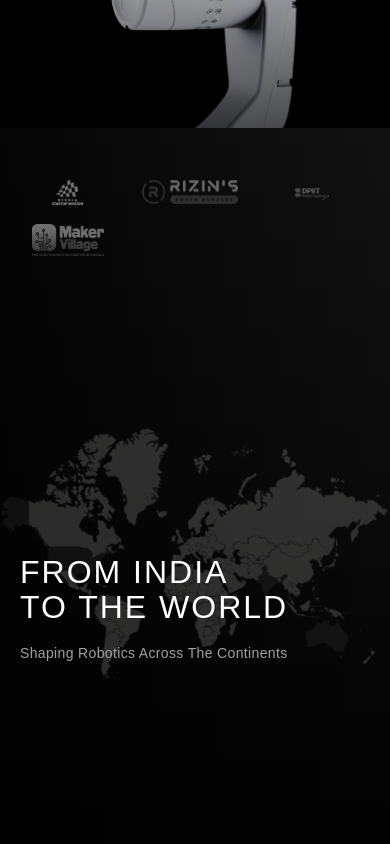
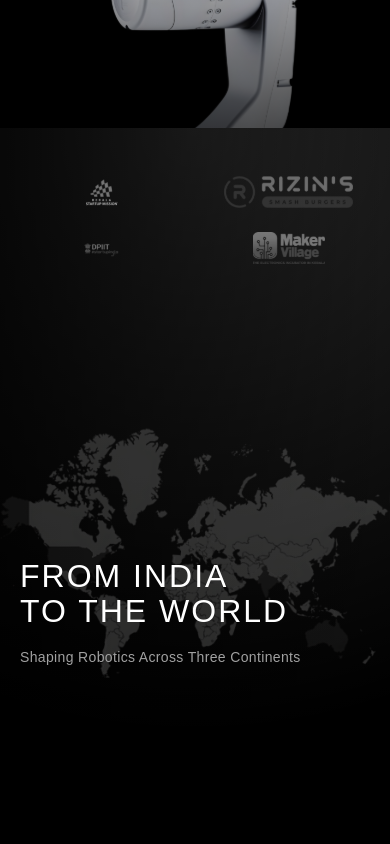
Before and after one commit to Afsalkalladi/sketchv2, a Next.js app: page / in a window 390 px wide. Shown: the part 1560-2404 px from the top of the page. Built offline with nearby package versions, Linux system fonts and the light colour scheme; a web font is replaced by a local one.

Commit message:
gradient added for globalsection

```diff
--- a/app/components/GlobalSection.tsx
+++ b/app/components/GlobalSection.tsx
@@ -4,12 +4,13 @@ export default function GlobalSection() {
   return (
     <section className="bg-black relative overflow-hidden h-screen min-h-[600px] sm:min-h-[700px] md:min-h-[882px] flex flex-col snap-start">
 
-      {/* Background Gradients & Map (Unchanged) */}
+      {/* --- Background Gradients & Map --- */}
       <div
-        className="absolute inset-0 opacity-10 pointer-events-none"
+        className="absolute inset-0 pointer-events-none"
         style={{
           background:
-            "linear-gradient(to bottom, rgba(255,255,255,0.7) 0%, rgba(255,255,255,0) 100%)",
+            "radial-gradient(circle at 50% 0%, rgba(255,255,255,0.15) 0%, rgba(0,0,0,0) 70%)",
+          zIndex: 0,
         }}
       />
       <div
@@ -32,78 +33,96 @@ export default function GlobalSection() {
         </div>
       </div>
 
-      {/* Main Content Container */}
+      {/* --- Main Content Container --- */}
       <div className="w-full px-5 md:px-10 lg:px-[60px] relative z-10 flex-grow flex flex-col py-12 sm:py-16 md:py-20">
 
         {/* --- TOP: LOGOS --- */}
-        {/* Kept at the top naturally as the first flex child */}
-        <div className="w-full grid grid-cols-3 md:grid-cols-5 gap-4 items-center opacity-80 mb-10 shrink-0">
+        <div className="w-full grid grid-cols-2 sm:grid-cols-3 md:grid-cols-5 gap-6 md:gap-4 items-center opacity-80 mb-10 shrink-0 justify-items-center md:justify-items-start">
           <Image
             src="/images/trusted/keralastartupmission.svg"
-            alt="Trusted Partner 1"
+            alt="Kerala Startup Mission"
             width={128}
             height={40}
-            className="h-8 sm:h-10 w-24 sm:w-32 object-contain"
+            className="h-8 sm:h-10 w-auto object-contain"
             priority
           />
           <Image
             src="/images/trusted/rizins.svg"
-            alt="Trusted Partner 2"
+            alt="Rizins"
             width={128}
             height={40}
-            className="h-8 sm:h-10 w-24 sm:w-32 object-contain"
+            className="h-8 sm:h-10 w-auto object-contain"
             priority
           />
           <Image
             src="/images/trusted/dpiit.svg"
-            alt="Trusted Partner 3"
+            alt="DPIIT"
             width={128}
             height={40}
-            className="h-8 sm:h-10 w-24 sm:w-32 object-contain"
+            className="h-8 sm:h-10 w-auto object-contain"
             priority
           />
-          <div>
           <Image
             src="/images/trusted/makervillage.svg"
-              alt="Trusted Partner 4"
+            alt="Maker Village"
             width={128}
             height={40}
-              className="h-8 sm:h-10 w-24 sm:w-32 object-contain"
+            className="h-8 sm:h-10 w-auto object-contain"
             priority
           />
-          </div>
           <div className="hidden md:block">
             <Image
               src="/images/trusted/cusat.svg"
-              alt="Trusted Partner 4"
+              alt="CUSAT"
               width={128}
               height={40}
-              className="h-8 sm:h-10 w-24 sm:w-32 object-contain"
+              className="h-8 sm:h-10 w-auto object-contain"
               priority
             />
           </div>
         </div>
 
         {/* --- MIDDLE: TEXT CONTENT --- */}
-        {/* 'flex-grow' fills the remaining vertical space.
-            'justify-center' aligns the inner text block to the vertical middle. */}
         <div className="flex-grow flex flex-col justify-center">
-          <div className="max-w-[520px] animate-slide-up">
-            <h2 className="font-sans text-[32px] sm:text-[36px] md:text-[42px] lg:text-[54px] leading-[1.1] sm:leading-[1.2] tracking-[2px] sm:tracking-[3px] md:tracking-[4px]">
-              <span className="block text-white font-light">
+          {/* Removed strict max-w constraint that was forcing wrapping */}
+          <div className="w-full max-w-3xl animate-slide-up">
+            <h2 className="font-sans text-[32px] sm:text-[36px] md:text-[42px] lg:text-[54px] leading-[1.1] sm:leading-[1.2] tracking-[2px] sm:tracking-[3px] md:tracking-[4px] text-white font-light">
+
+              {/* === LAYOUT 1: MOBILE (< md) === */}
+              {/* Forces:
+                  Line 1: FROM INDIA
+                  Line 2: TO THE WORLD
+              */}
+              <div className="block md:hidden">
+                <span className="block whitespace-nowrap">
                   FROM <span className="font-normal">INDIA</span>
                 </span>
-              <span className="block text-white font-light">
+                <span className="block whitespace-nowrap">
                   TO THE <span className="font-normal">WORLD</span>
                 </span>
+              </div>
+
+              {/* === LAYOUT 2: DESKTOP (>= md) === */}
+              {/* Forces:
+                  Line 1: FROM INDIA TO
+                  Line 2: THE WORLD
+              */}
+              <div className="hidden md:block">
+                <span className="block whitespace-nowrap">
+                  FROM <span className="font-normal">INDIA</span> TO
+                </span>
+                <span className="block whitespace-nowrap">
+                  THE <span className="font-normal">WORLD</span>
+                </span>
+              </div>
+
             </h2>
 
             <p className="font-sans mt-4 sm:mt-6 text-neutral-400 text-sm sm:text-base font-light leading-6 tracking-wide sm:tracking-widest max-w-80">
-              Shaping Robotics Across The Continents
+              Shaping Robotics Across Three Continents
             </p>
           </div>
         </div>
-
       </div>
     </section>
   );
```
Lines whose indentation alone changed are shown as unchanged.
